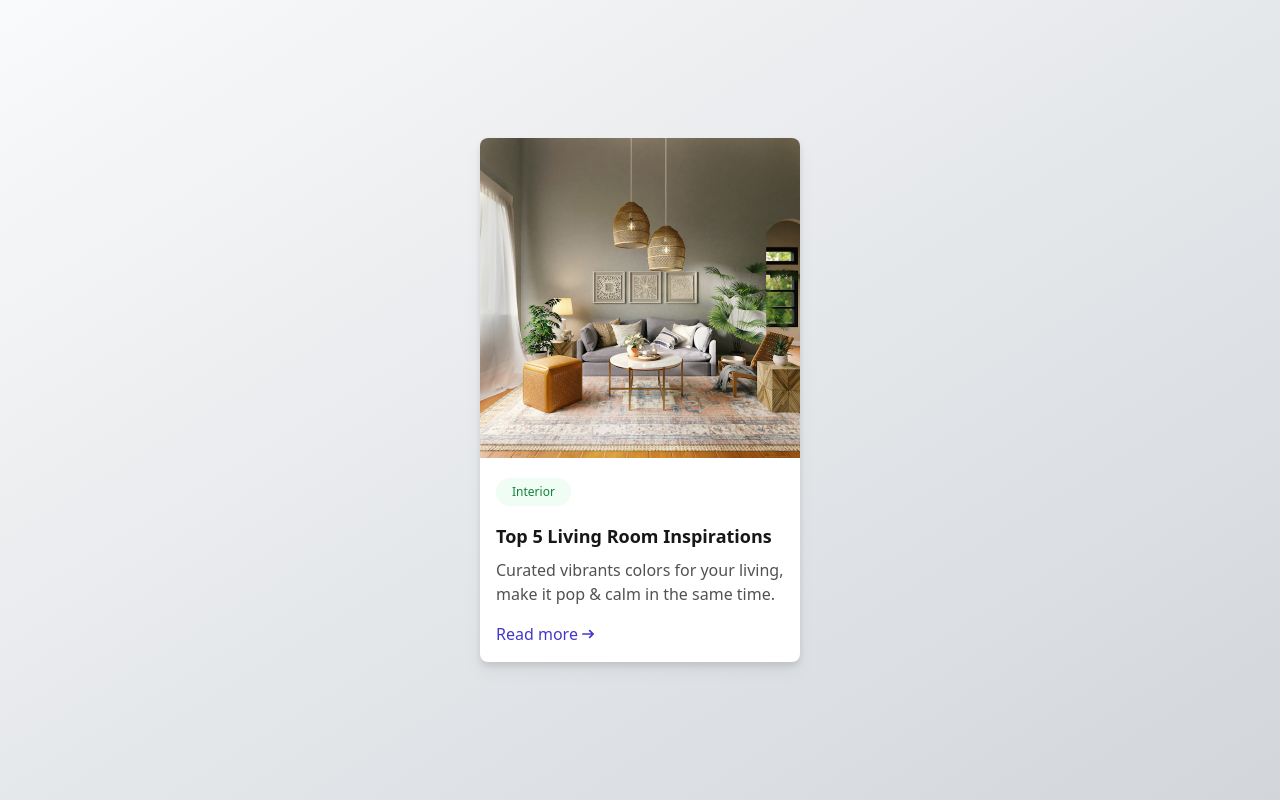
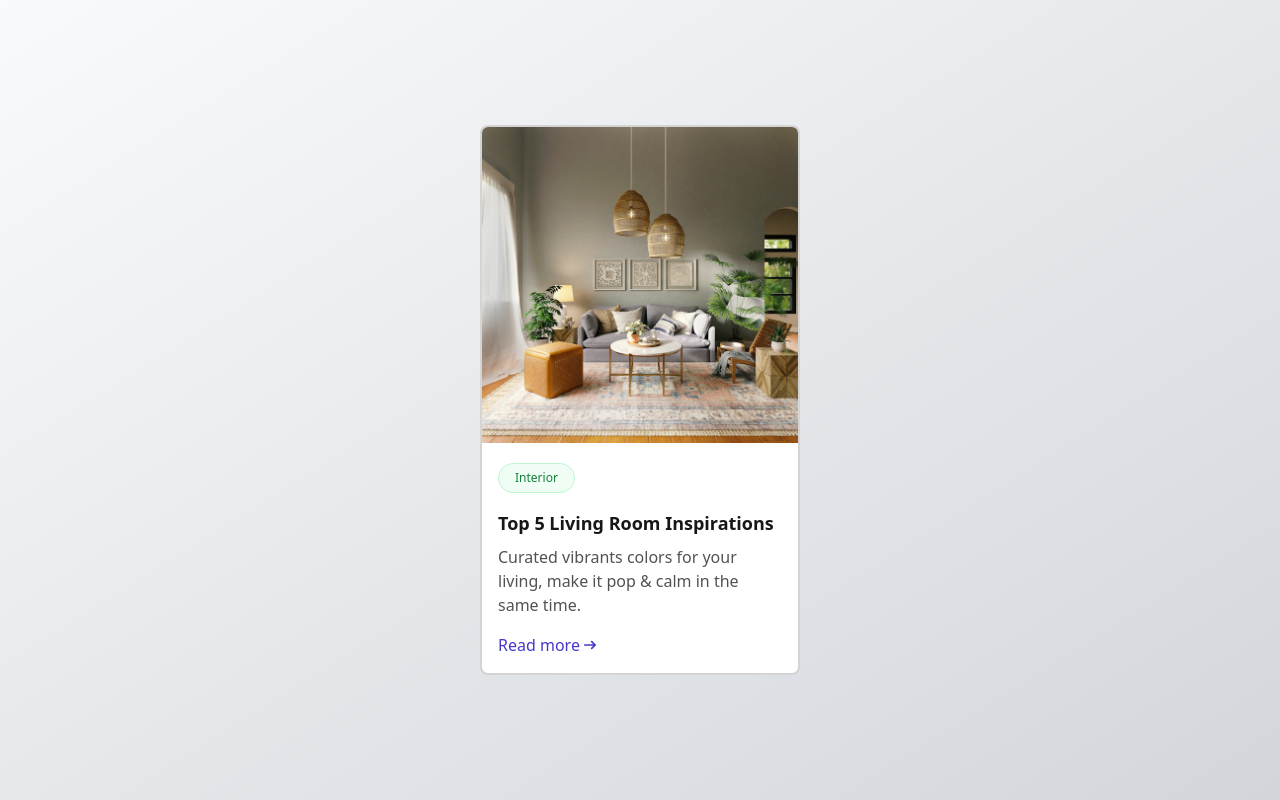
Before and after one commit to alexaraes/GFE-blog-card, a Next.js app: page / in a window 1280 px wide. Built offline with nearby package versions, Linux system fonts and the light colour scheme.

Commit message:
some styling polish

```diff
--- a/src/components/BlogCard.tsx
+++ b/src/components/BlogCard.tsx
@@ -11,11 +11,11 @@ interface BlogCardProps {
 
 const BlogCard = ({ category, articleTitle, subtitle, cta, imageSrc }: BlogCardProps) => {
     return (
-        <div className="flex flex-col justify-center items-center w-80 rounded-lg drop-shadow-lg bg-white">
+        <div className="flex flex-col justify-center items-center w-80 rounded-lg border-2 border-neutral-300 bg-white">
             <div>
-                <img src={imageSrc} className="rounded-t-lg" />
+                <img src={imageSrc} className="rounded-t-md" />
                 <div className="px-4 pt-5 pb-2">
-                    <span className="inline-flex items-center gap-x-1.5 py-1.5 px-4 rounded-full text-xs font-medium bg-green-50 text-green-700 border-solid border-green-200">{category}</span>
+                    <span className="inline-flex items-center gap-x-1.5 py-1.5 px-4 rounded-full text-xs font-medium bg-green-50 text-green-700 border border-green-200">{category}</span>
                 </div>
                 <div className="text-lg font-semibold text-neutral-900 px-4 py-2">
                     <p>{articleTitle}</p>
```
Also changed, not shown: tailwind.config.js (line endings or trailing spaces).
